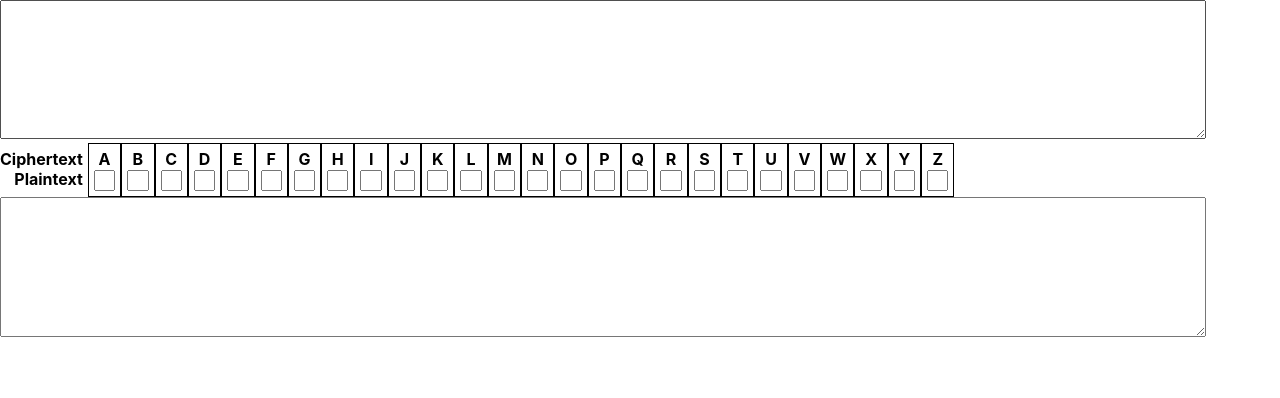
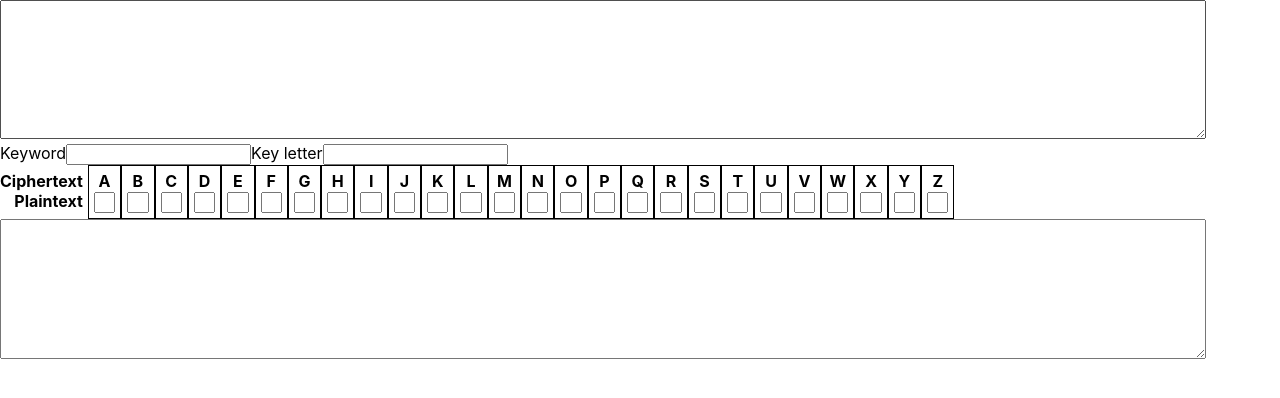
Before and after one commit to maples3/Krypter, a React (Create React App) app: page / in a window 1280 px wide. Shown: the top 398 px of the page. Built offline with nearby package versions, Linux system fonts and the light colour scheme.

Commit message:
Added keyword input section

```diff
--- /dev/null
+++ b/src/components/KeyInput/KeyInput.tsx
@@ -0,0 +1,14 @@
+import React from "react";
+
+class KeyInput extends React.Component {
+    render() {
+        return <div>
+            <label>Keyword</label>
+            <input></input>
+            <label>Key letter</label>
+            <input></input>
+        </div>
+    }
+}
+
+export default KeyInput;
--- a/src/components/KeySection/KeySection.tsx
+++ b/src/components/KeySection/KeySection.tsx
@@ -1,6 +1,7 @@
 import React from 'react';
 import KeyLetter from '../KeyLetter/KeyLetter';
 import './KeySection.css'
+import KeyInput from '../KeyInput/KeyInput';
 
 class KeySection extends React.Component {
     render() {
@@ -13,6 +14,7 @@ class KeySection extends React.Component {
         console.log(letters);
 
         return <div className="KeySection">
+            <KeyInput></KeyInput>
             <div className="rowHeader"><p>Ciphertext</p><p>Plaintext</p></div>
             {letters.map((value, index) => {
             return <KeyLetter ctLetter={value}></KeyLetter>
```
